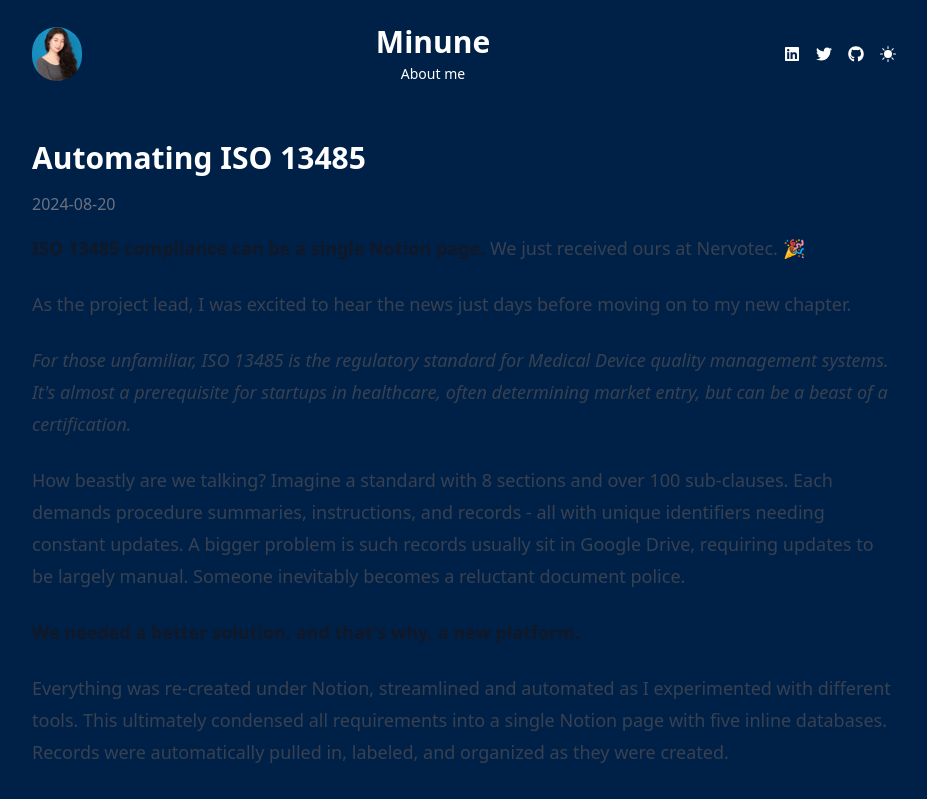
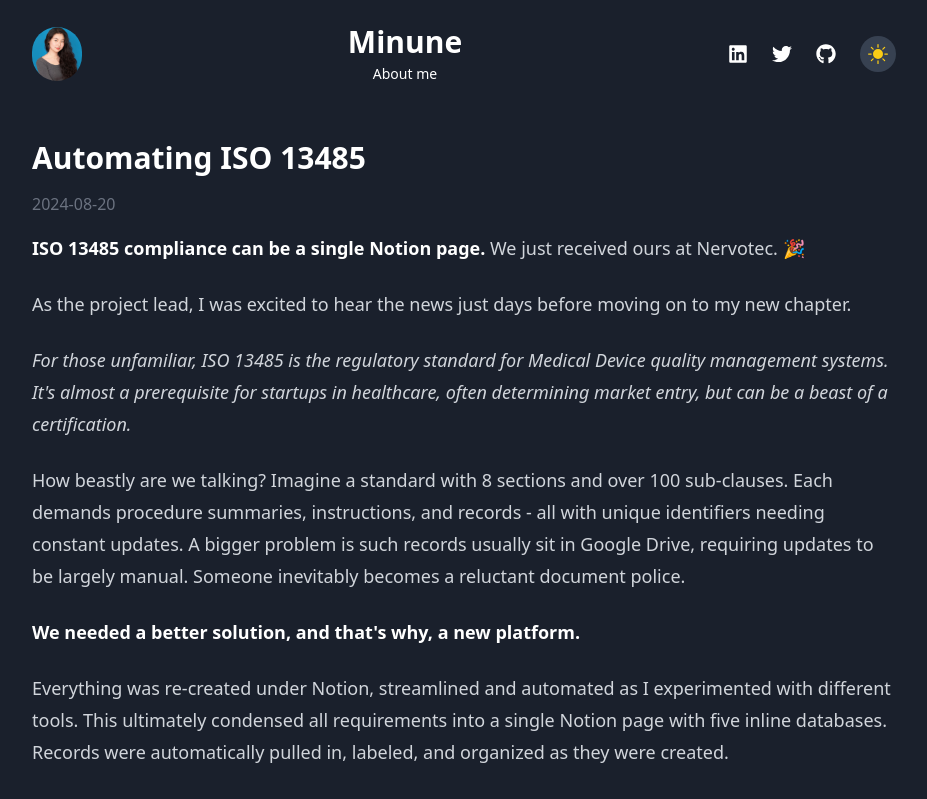
Before and after one commit to minuscholastica/Minune, a Next.js app: page /posts/first-post in a window 1280 px wide. Shown: the top 799 px of the page, without its empty margins (176-1103 px from the left). Built offline with nearby package versions, Linux system fonts and the light colour scheme.

Commit message:
light-dark mode

```diff
--- a/app/ClientLayout.tsx
+++ b/app/ClientLayout.tsx
@@ -16,12 +16,12 @@
 
   useEffect(() => {
     if (isLightMode) {
-      document.body.classList.add('light');
-      document.body.classList.remove('dark');
+      document.documentElement.classList.add('light');
+      document.documentElement.classList.remove('dark');
       localStorage.setItem('theme', 'light');
     } else {
-      document.body.classList.add('dark');
-      document.body.classList.remove('light');
+      document.documentElement.classList.add('dark');
+      document.documentElement.classList.remove('light');
       localStorage.setItem('theme', 'dark');
     }
   }, [isLightMode]);
@@ -31,7 +31,7 @@
   };
 
   return (
-    <div className={`min-h-screen ${isLightMode ? 'light' : 'dark'}`}>
+    <div className={`min-h-screen bg-light dark:bg-dark text-light dark:text-dark`}>
       <div className="max-w-4xl mx-auto px-4">
         <header className="py-6 flex justify-between items-center">
           <Link href="/" className="flex items-center">
@@ -47,22 +47,22 @@
             <h1 className="text-3xl font-bold">Minune</h1>
             <Link href="/about" className="text-sm mt-1 hover:text-gray-500">About me</Link>
           </div>
-          <div className="flex items-center space-x-4">
+          <div className="flex items-center space-x-6">
             <Link href="https://www.linkedin.com/in/minu-choi-2aa642211" target="_blank" rel="noopener noreferrer">
-              <FaLinkedin size={16} />
+              <FaLinkedin size={20} className="text-light dark:text-dark" />
             </Link>
             <Link href="https://twitter.com/minune29" target="_blank" rel="noopener noreferrer">
-              <FaTwitter size={16} />
+              <FaTwitter size={20} className="text-light dark:text-dark" />
             </Link>
             <Link href="https://github.com/minuscholastica" target="_blank" rel="noopener noreferrer">
-              <FaGithub size={16} />
+              <FaGithub size={20} className="text-light dark:text-dark" />
             </Link>
-            <button onClick={toggleTheme} aria-label="Toggle light mode">
-              {isLightMode ? <BsMoonFill size={16} /> : <BsSunFill size={16} />}
+            <button onClick={toggleTheme} aria-label="Toggle light mode" className="p-2 rounded-full bg-gray-200 dark:bg-gray-700">
+              {isLightMode ? <BsMoonFill size={20} className="text-dark-navy" /> : <BsSunFill size={20} className="text-yellow-400" />}
             </button>
           </div>
         </header>
-        <main>{children}</main>
+        <main className="mt-8">{children}</main>
         <footer className="py-4 mt-8 text-center text-gray-500 flex flex-col items-center">
           <Image
             src="/favicon.png"
--- a/app/globals.css
+++ b/app/globals.css
@@ -3,26 +3,16 @@
 @tailwind utilities;
 
 :root {
-  --foreground-rgb: 255, 255, 255;
-  --background-rgb: 0, 0, 51; /* dark navy */
+  --foreground-rgb: 26, 32, 44;
+  --background-rgb: 255, 255, 255;
 }
 
-.light {
-  --foreground-rgb: 0, 0, 0;
-  --background-rgb: 255, 255, 255;
+.dark {
+  --foreground-rgb: 255, 255, 255;
+  --background-rgb: 26, 32, 44;
 }
 
 body {
   color: rgb(var(--foreground-rgb));
-  background-color: rgb(var(--background-rgb));
+  background: rgb(var(--background-rgb));
 }
-
-/* Default dark mode styles */
-body {
-  @apply bg-dark-navy text-white;
-}
-
-/* Light mode styles */
-body.light {
-  @apply bg-white text-black;
-}
--- a/tailwind.config.ts
+++ b/tailwind.config.ts
@@ -1,13 +1,24 @@
-module.exports = {
+import type { Config } from 'tailwindcss'
+
+const config: Config = {
   content: [
     './pages/**/*.{js,ts,jsx,tsx,mdx}',
     './components/**/*.{js,ts,jsx,tsx,mdx}',
     './app/**/*.{js,ts,jsx,tsx,mdx}',
   ],
+  darkMode: 'class', // Enable dark mode
   theme: {
     extend: {
       colors: {
-        'dark-navy': '#002147', // Adjust this to match your preferred dark navy color
+        'dark-navy': '#002147',
+      },
+      backgroundColor: {
+        light: '#ffffff',
+        dark: '#1a202c',
+      },
+      textColor: {
+        light: '#1a202c',
+        dark: '#ffffff',
       },
     },
   },
@@ -15,3 +26,5 @@
     require('@tailwindcss/typography'),
   ],
 }
+
+export default config
```
Also changed, not shown: 1 other file (tests, documents, lock files or other folders).
